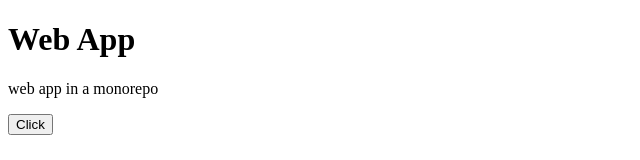
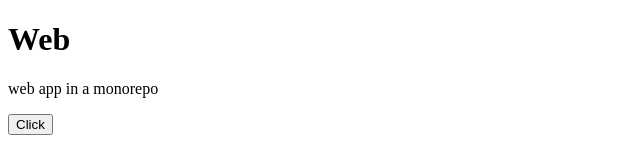
Before and after one commit to usafder/my-turborepo, a Next.js app in the folder apps/web/: page / in a window 1280 px wide. Shown: the top 160 px of the page, without its empty margins (0-640 px from the left). Built offline with nearby package versions, Linux system fonts and the light colour scheme.

Commit message:
updated title in web page

```diff
--- a/apps/web/pages/index.js
+++ b/apps/web/pages/index.js
@@ -3,7 +3,7 @@ import { Button } from "ui";
 export default function Web() {
   return (
     <>
-      <h1>Web App</h1>
+      <h1>Web</h1>
       <p>web app in a monorepo</p>
       <Button />
     </>
```
